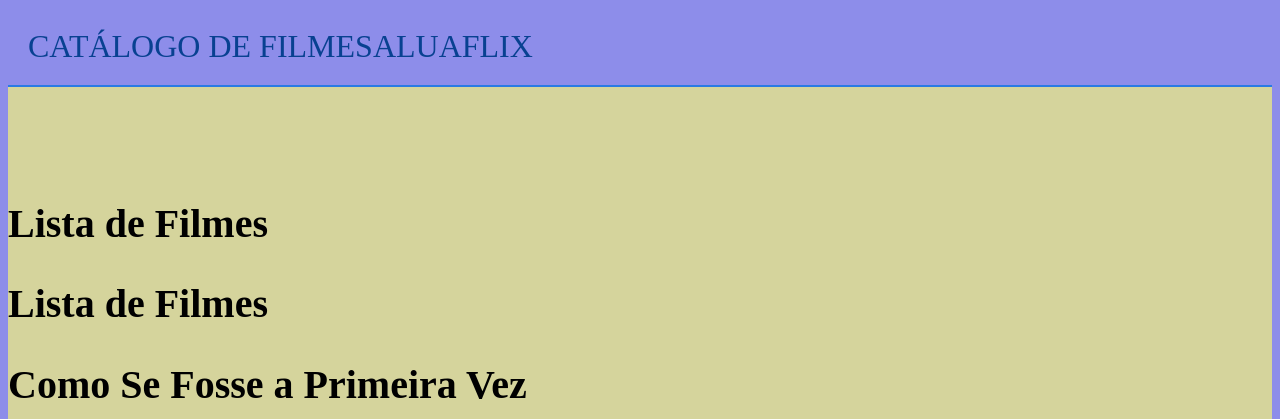
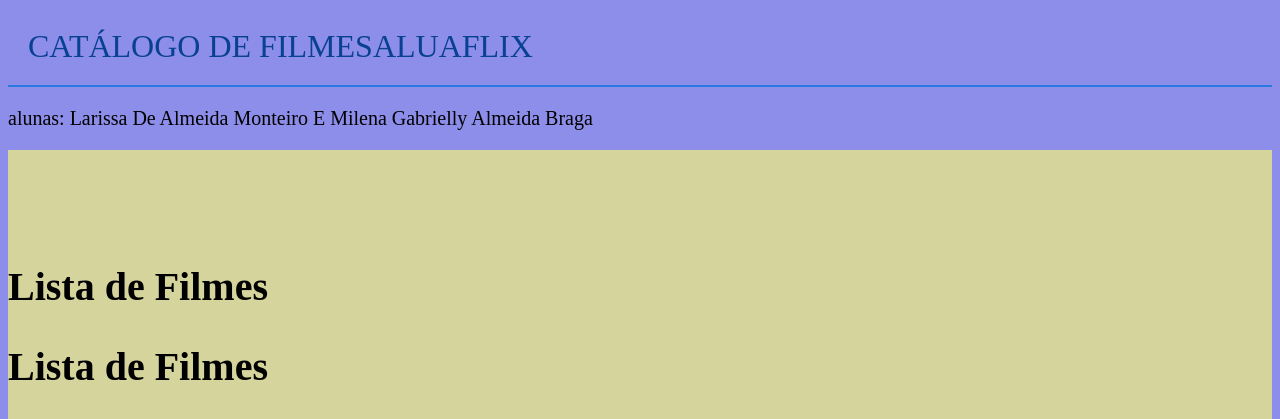
Before and after one commit to LarihAlmeida/filmes, a plain HTML site: page index.html in a window 1280 px wide. Shown: the top 419 px of the page. Drawn offline with Linux system fonts and the light colour scheme.

Commit message:
Update index.html

```diff
--- a/index.html
+++ b/index.html
@@ -6,7 +6,7 @@
 </head>
 
 <header>CATÁLOGO DE FILMESALUAFLIX</header> <!-- header é usado para fazer o cabeçalho-->
-
+    <p>alunas: Larissa De Almeida Monteiro E Milena Gabrielly Almeida Braga</p>
 
 <body>   <!-- body é usado para indicar o corpo da página/texto-->
  <section class="chamada">   <!-- usado como divisão para CSS-->
```
